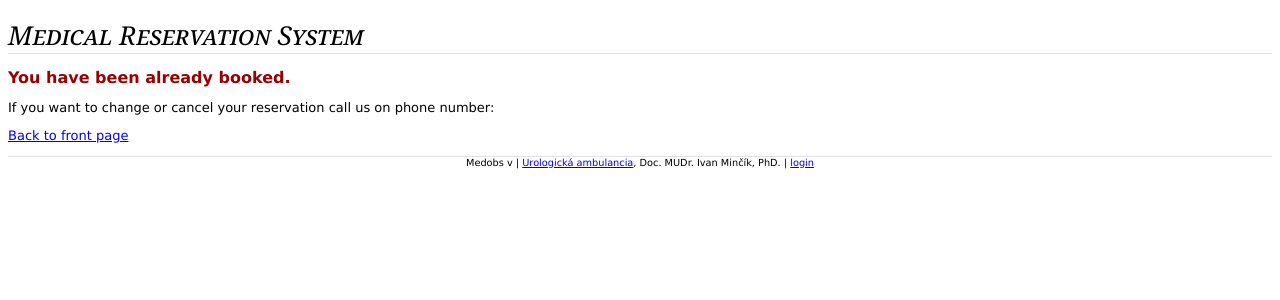
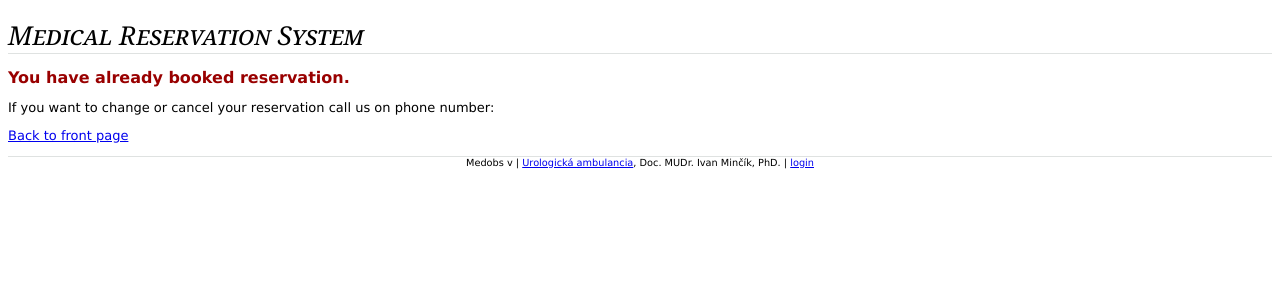
Before and after one commit to mmincikova/medobs, a Django app: template templates/cancel.html in a window 1280 px wide. Shown: the top 300 px of the page. Run offline with Django 3.2, Linux system fonts and the light colour scheme; the template is opened without the code that fills it, so the values that code supplies are empty; parts of the project's set-up code (start-up, migrations or seed data) failed here and were passed over.

Commit message:
Rewrite some messages to user.

```diff
--- a/templates/cancel.html
+++ b/templates/cancel.html
@@ -10,10 +10,10 @@
 {% block page_container %}
 <div class="grid_12">
 {% if user.is_authenticated %}
-	<h2>{% trans "Reservation for this patient has been already booked." %}</h2>
+	<h2>{% trans "This patient has already booked reservation." %}</h2>
 	{% for message in messages %}<p>{{ message|safe }}</p>{% endfor %}
 {% else %}
-	<h2>{% trans "You have been already booked." %}</h2>
+	<h2>{% trans "You have already booked reservation." %}</h2>
 	{% for message in messages %}<p>{{ message|safe }}</p>{% endfor %}
 	<p>{% trans "If you want to change or cancel your reservation call us on phone number:" %}</p>
 
```
